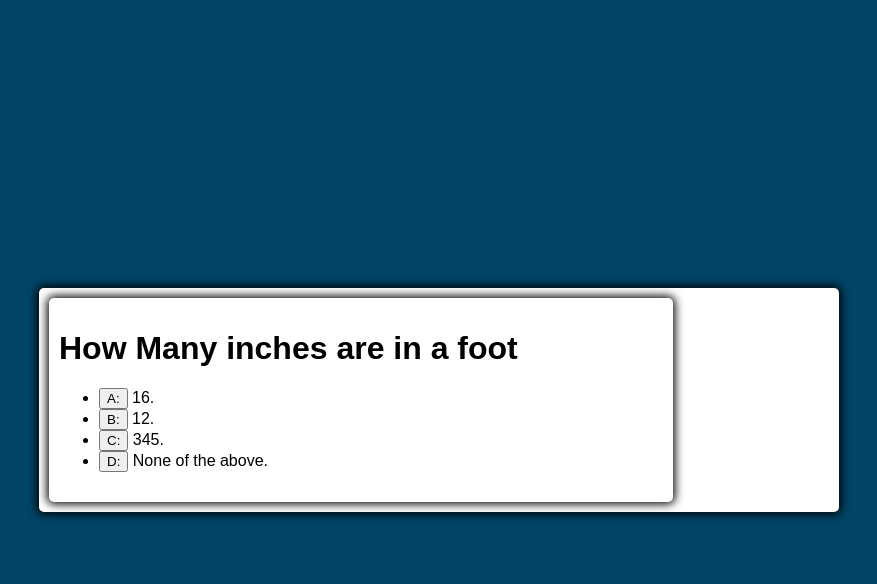
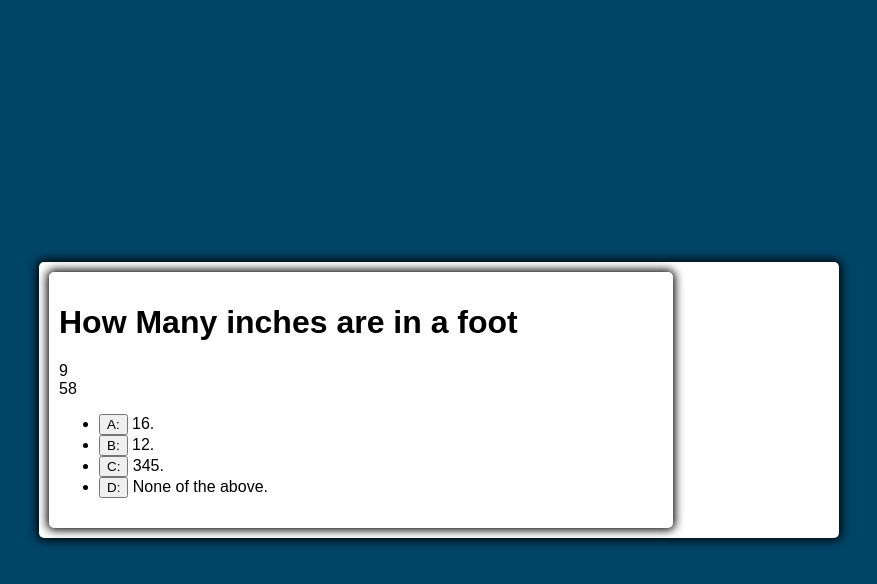
Before and after one commit to joeluca24/code-quiz, a plain HTML site: page index.html in a window 1280 px wide. Both pictures are taken after a click on the button "Start". Shown: the whole page, without its empty margins (201-1078 px from the left). Drawn offline with Linux system fonts and the light colour scheme.

Commit message:
added timer

```diff
--- a/main.js
+++ b/main.js
@@ -11,23 +11,25 @@ var secondsElapsed = 0;
 var interval;
 // WHEN I click the start button
 function startTimer() {
-    document.getElementById("main-content").style.display = "block";
-    document.getElementById("start").style.display = "none";
+    document.getElementById("answer-buttons").style.display = "block"; // turn on the display
+    document.getElementById("start").style.display = "none"; // turn off the display
     var minutes = 10;
     totalSeconds = minutes * 60;
+    secondsElapsed = 0;
+    interval = setInterval(runClockCb, 1000);
 }
 // THEN a timer starts and I am presented with a question
 function runClockCb() {
     secondsElapsed++;
     minutesDisplay.textContent = Math.floor((totalSeconds - secondsElapsed) / 60);
     secondsDisplay.textContent = (totalSeconds - secondsElapsed) % 60;
-    console.log(totalSeconds)
-    secondsElapsed = 0;
-    if (typeof interval !== 'undefined') {
+    console.log({totalSeconds, secondsElapsed});
+
+    // this means the timer will stop at zero.
+    if (totalSeconds <= secondsElapsed) {
         (clearInterval(interval));
     }
-    interval = setInterval(runClockCb, 1000);
-    DisplayQuestions();
+
 }
 startButton.addEventListener("click", startTimer);
 // WHEN all questions are answered or the timer reaches 0
--- a/style.css
+++ b/style.css
@@ -79,3 +79,8 @@ body.wrong {
     display: flex;
     justify-content: center;
     align-items: center;
+}
+#answer-buttons{
+  display: none;
+
+}
```
